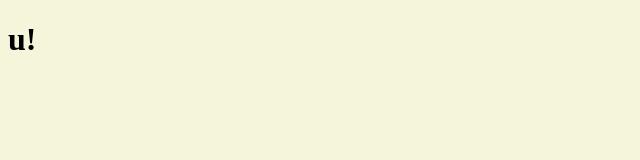
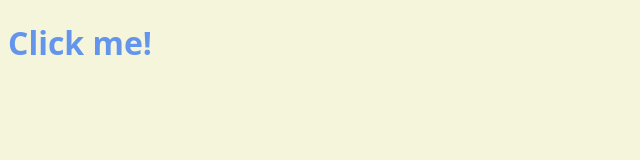
Before and after one commit to apnalkkamkkamhanjoon/Vanilla-JS, a plain HTML site: page index.html in a window 1280 px wide. Shown: the whole page, without its empty margins (0-640 px from the left). Drawn offline with Linux system fonts and the light colour scheme.

Commit message:
tutorial

```diff
--- a/app.js
+++ b/app.js
@@ -1,5 +1,6 @@
-const title = document.querySelector("#title");
-title.innerText ="u!"
+const h1 = document.querySelector("div.hello:first-child h1");
+function handleTitleClick(){
+    h1.classList.toggle("clicked");
+}
 
-console.log(title.id);
-console.log(title.className);
+h1.addEventListener("click", handleTitleClick);
--- a/index.html
+++ b/index.html
@@ -8,7 +8,9 @@
     <link rel="stylesheet" href="style.css">
 </head>
 <body>
-    <h1 class="hello" id="title">Grab me!</h1>
+    <div class="hello">
+        <h1 class="sexy-font">Click me!</h1>
+    </div>
     <script src="app.js"></script>
 </body>
 </html>
--- a/style.css
+++ b/style.css
@@ -1,3 +1,16 @@
 body{
     background-color: beige;
 }
+
+h1{
+    color: cornflowerblue;
+    transition: color 0.5s ease-in-out;
+}
+
+.clicked{
+    color: tomato;
+}
+
+.sexy-font{
+    font-family: system-ui, -apple-system, BlinkMacSystemFont, 'Segoe UI', Roboto, Oxygen, Ubuntu, Cantarell, 'Open Sans', 'Helvetica Neue', sans-serif;
+}
```
